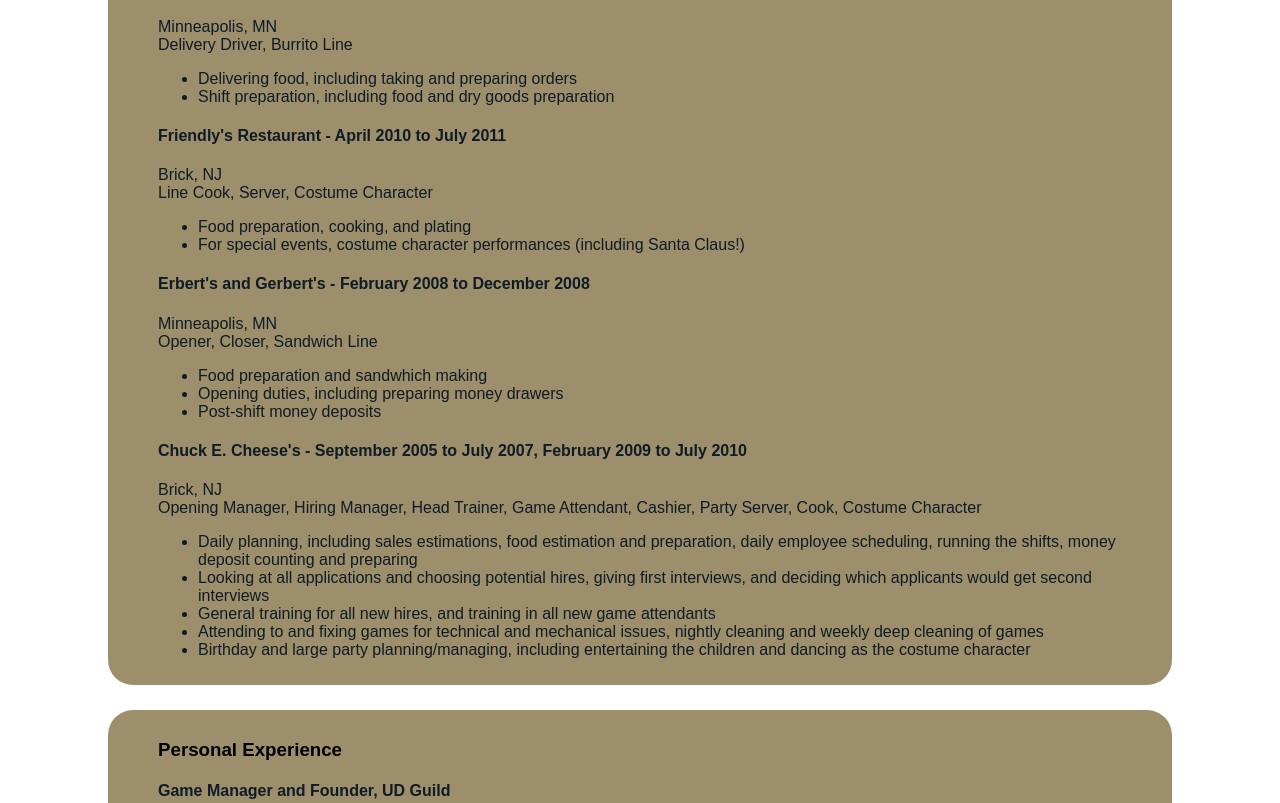
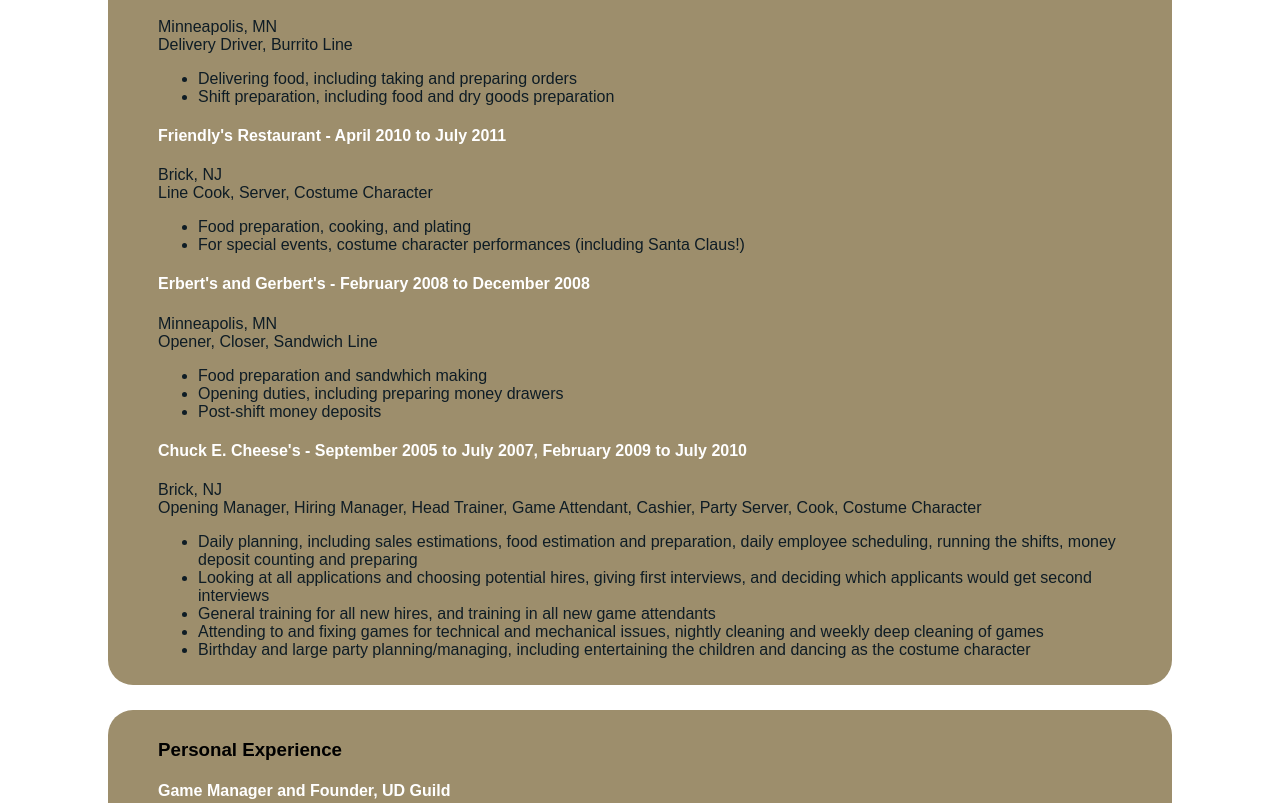
Before and after one commit to arosssapienza/arosssapienza.github.io, a plain HTML site: page index.html in a window 1280 px wide. Shown: the part 680-1483 px from the top of the page. Drawn offline with Linux system fonts and the light colour scheme.

Commit message:
colorchanges

```diff
--- a/style.css
+++ b/style.css
@@ -44,6 +44,10 @@ body {
   color: #000000;
 }
 
+.proex h4 {
+  color: #FFFFFF;
+}
+
 .persk {
   order: 1px solid #9D8E6C;
   border-radius: 25px;
@@ -59,3 +63,7 @@ body {
 .persk h3 {
   color: #000000;
 }
+
+.persk h4 {
+  color: #FFFFFF;
+}
```
